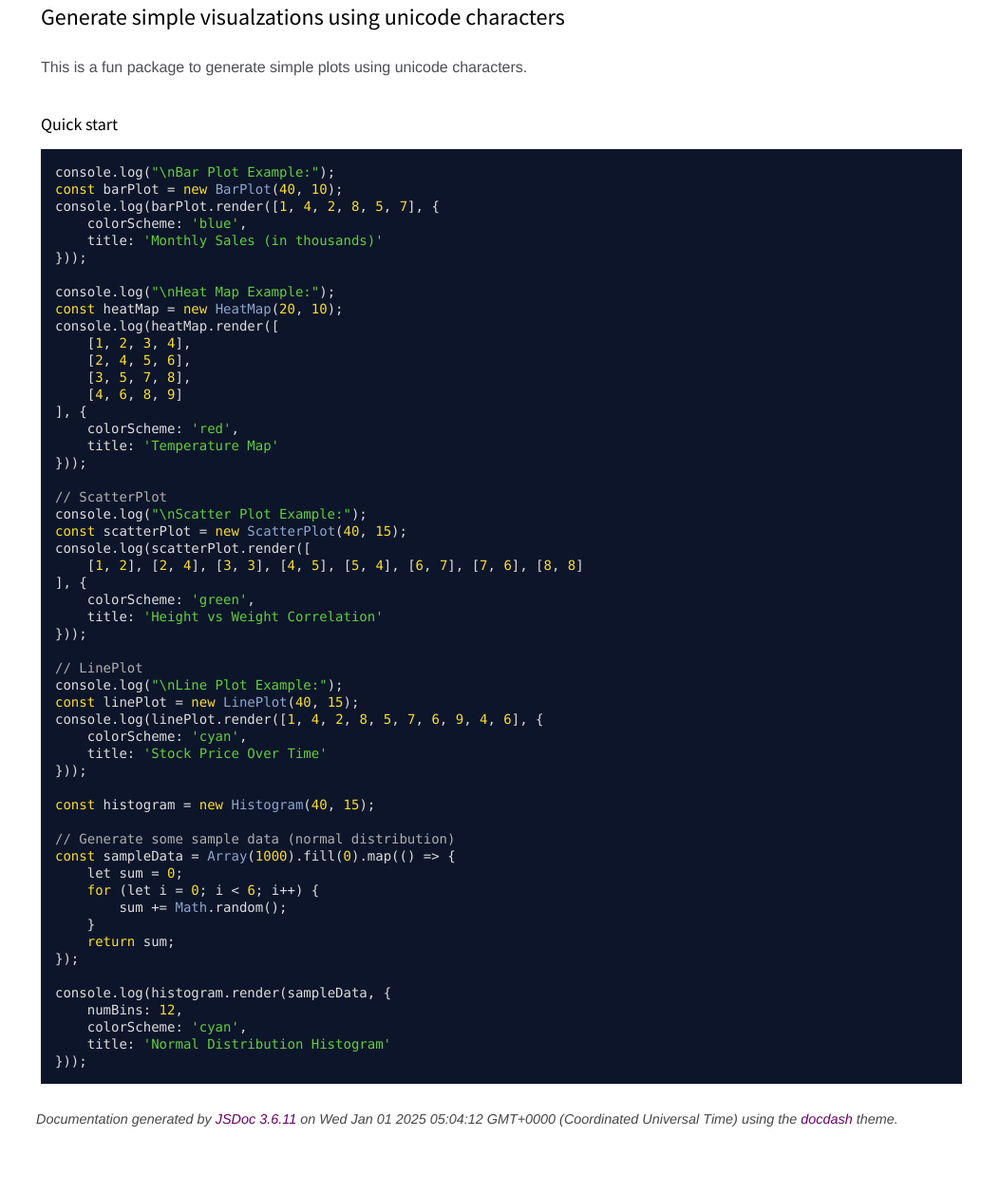
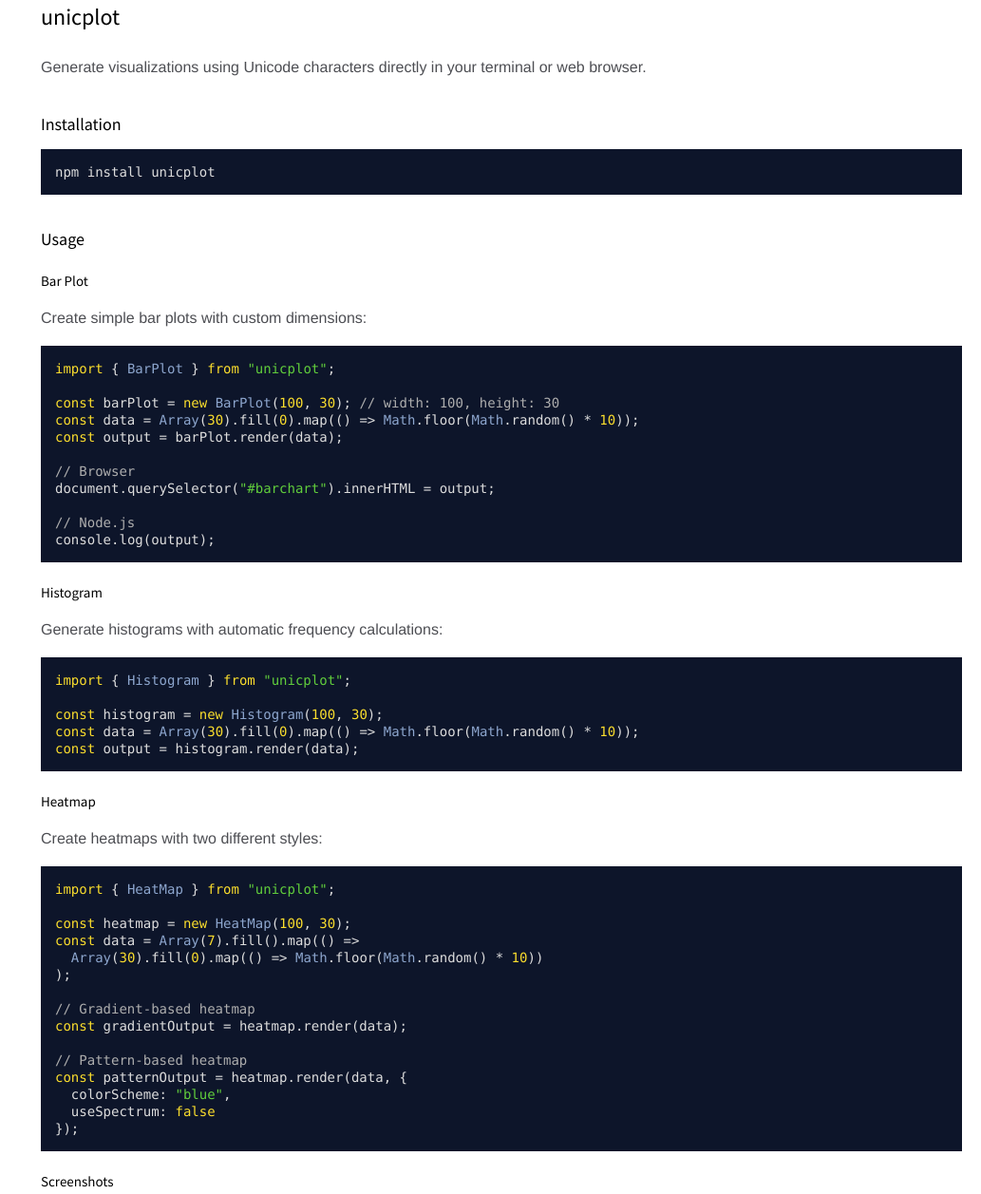
Before and after one commit to jkanche/unicplot, a plain HTML site: page docs/index.html in a window 1280 px wide. Shown: the part 57-1314 px from the top of the page at 95% size, without its empty margins (247-1280 px from the left). Before the commit the page ends 1258 px from the top, so only its background shows below. Drawn offline with Linux system fonts and the light colour scheme.

Commit message:
Deploying to gh-pages from @ jkanche/unicplot@3f2ab174b212ddf6fc50749acc1b59e29892e778 🚀

```diff
--- a/docs/index.html
+++ b/docs/index.html
@@ -59,63 +59,56 @@
 
 
     <section class="readme usertext">
-        <article><h1>Generate simple visualzations using unicode characters</h1>
-<p>This is a fun package to generate simple plots using unicode characters.</p>
-<h2>Quick start</h2>
-<pre class="prettyprint source lang-js"><code>console.log(&quot;\nBar Plot Example:&quot;);
-const barPlot = new BarPlot(40, 10);
-console.log(barPlot.render([1, 4, 2, 8, 5, 7], {
-    colorScheme: 'blue',
-    title: 'Monthly Sales (in thousands)'
-}));
+        <article><h1>unicplot</h1>
+<p>Generate visualizations using Unicode characters directly in your terminal or web browser.</p>
+<h2>Installation</h2>
+<pre class="prettyprint source lang-bash"><code>npm install unicplot
+</code></pre>
+<h2>Usage</h2>
+<h3>Bar Plot</h3>
+<p>Create simple bar plots with custom dimensions:</p>
+<pre class="prettyprint source lang-javascript"><code>import { BarPlot } from &quot;unicplot&quot;;
 
-console.log(&quot;\nHeat Map Example:&quot;);
-const heatMap = new HeatMap(20, 10);
-console.log(heatMap.render([
-    [1, 2, 3, 4],
-    [2, 4, 5, 6],
-    [3, 5, 7, 8],
-    [4, 6, 8, 9]
-], {
-    colorScheme: 'red',
-    title: 'Temperature Map'
-}));
+const barPlot = new BarPlot(100, 30); // width: 100, height: 30
+const data = Array(30).fill(0).map(() => Math.floor(Math.random() * 10));
+const output = barPlot.render(data);
 
-// ScatterPlot
-console.log(&quot;\nScatter Plot Example:&quot;);
-const scatterPlot = new ScatterPlot(40, 15);
-console.log(scatterPlot.render([
-    [1, 2], [2, 4], [3, 3], [4, 5], [5, 4], [6, 7], [7, 6], [8, 8]
-], {
-    colorScheme: 'green',
-    title: 'Height vs Weight Correlation'
-}));
+// Browser
+document.querySelector(&quot;#barchart&quot;).innerHTML = output;
 
-// LinePlot
-console.log(&quot;\nLine Plot Example:&quot;);
-const linePlot = new LinePlot(40, 15);
-console.log(linePlot.render([1, 4, 2, 8, 5, 7, 6, 9, 4, 6], {
-    colorScheme: 'cyan',
-    title: 'Stock Price Over Time'
-}));
+// Node.js
+console.log(output);
+</code></pre>
+<h3>Histogram</h3>
+<p>Generate histograms with automatic frequency calculations:</p>
+<pre class="prettyprint source lang-javascript"><code>import { Histogram } from &quot;unicplot&quot;;
 
-const histogram = new Histogram(40, 15);
+const histogram = new Histogram(100, 30);
+const data = Array(30).fill(0).map(() => Math.floor(Math.random() * 10));
+const output = histogram.render(data);
+</code></pre>
+<h3>Heatmap</h3>
+<p>Create heatmaps with two different styles:</p>
+<pre class="prettyprint source lang-javascript"><code>import { HeatMap } from &quot;unicplot&quot;;
 
-// Generate some sample data (normal distribution)
-const sampleData = Array(1000).fill(0).map(() => {
-    let sum = 0;
-    for (let i = 0; i &lt; 6; i++) {
-        sum += Math.random();
-    }
-    return sum;
+const heatmap = new HeatMap(100, 30);
+const data = Array(7).fill().map(() =>
+  Array(30).fill(0).map(() => Math.floor(Math.random() * 10))
+);
+
+// Gradient-based heatmap
+const gradientOutput = heatmap.render(data);
+
+// Pattern-based heatmap
+const patternOutput = heatmap.render(data, {
+  colorScheme: &quot;blue&quot;,
+  useSpectrum: false
 });
-
-console.log(histogram.render(sampleData, {
-    numBins: 12,
-    colorScheme: 'cyan',
-    title: 'Normal Distribution Histogram'
-}));
-</code></pre></article>
+</code></pre>
+<h3>Screenshots</h3>
+<p><img src="./assets/barplot.png" alt="baplot">
+<img src="./assets/heatmap.png" alt="heatmap">
+<img src="./assets/heatmap_pattern.png" alt="heatmap"></p></article>
     </section>
 
 
@@ -130,7 +123,7 @@ console.log(histogram.render(sampleData, {
 <br class="clear">
 
 <footer>
-    Documentation generated by <a href="https://github.com/jsdoc3/jsdoc">JSDoc 3.6.11</a> on Wed Jan 01 2025 05:04:12 GMT+0000 (Coordinated Universal Time) using the <a href="https://github.com/clenemt/docdash">docdash</a> theme.
+    Documentation generated by <a href="https://github.com/jsdoc3/jsdoc">JSDoc 3.6.11</a> on Mon Feb 03 2025 03:42:14 GMT+0000 (Coordinated Universal Time) using the <a href="https://github.com/clenemt/docdash">docdash</a> theme.
 </footer>
 
 <script>prettyPrint();</script>
```
